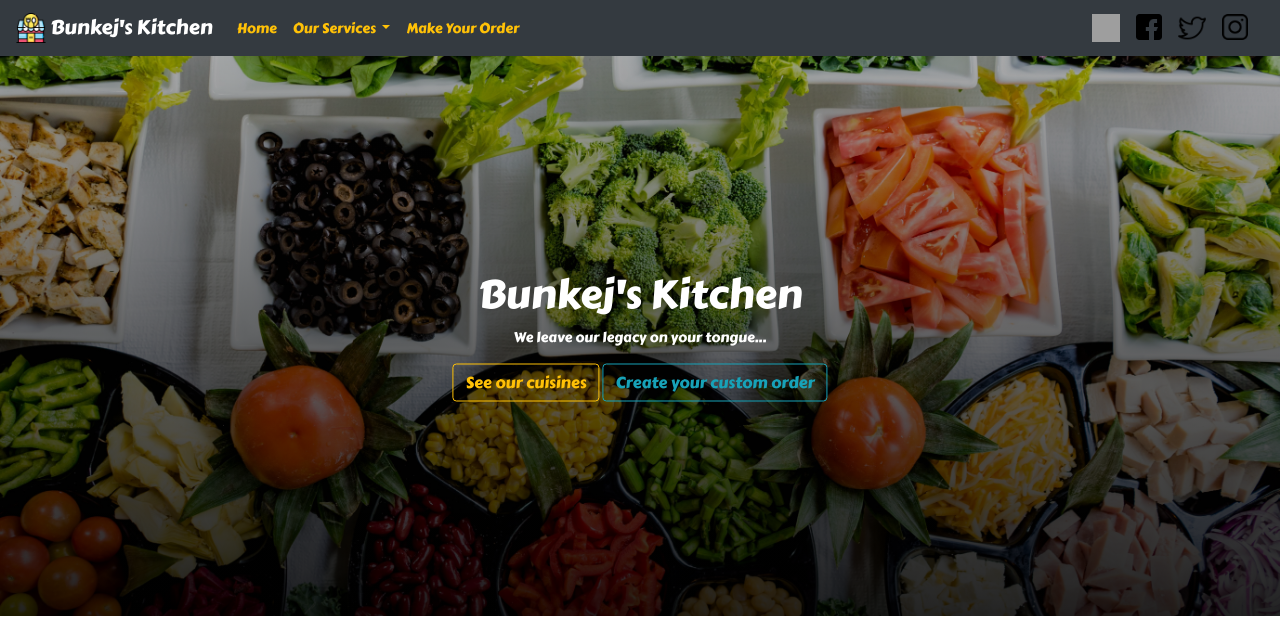
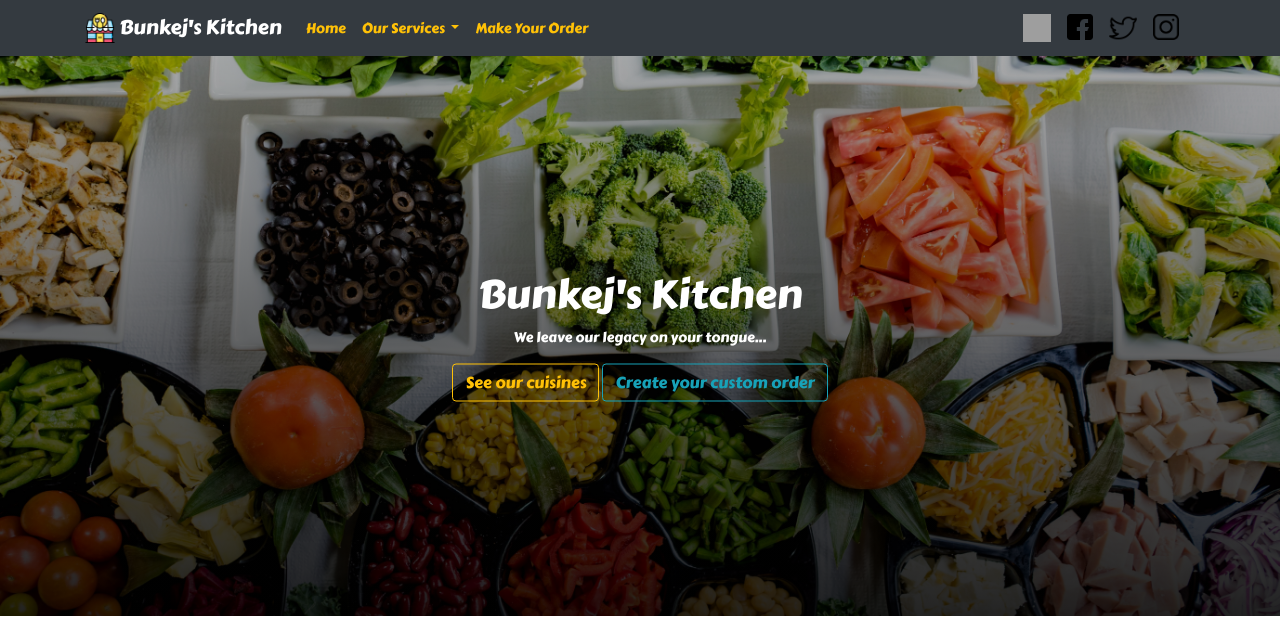
Before and after one commit to EnifeniK/fastfood-project, a Django app: page / in a window 1280 px wide. Shown: the top 620 px of the page. Run offline with Django 3.2, Linux system fonts and the light colour scheme; some libraries are stand-ins or nearby versions; grey boxes are pictures that could not be loaded.

Commit message:
finally gotten the navbar toggler to work

```diff
--- a/food/static/food/custom.css
+++ b/food/static/food/custom.css
@@ -6,9 +6,6 @@
     color: white!important;
 }
 
-div.dropdown-backdrop {
-    z-index: -1;
-}
 
 body {
    font-family: 'Carter One', cursive;font-size:14px
@@ -76,7 +73,7 @@ body, html {
 /* Place text in the middle of the image */
 .hero-text {
   text-align: center;
-  position: absolute;
+  position: relative;
   top: 50%;
   left: 50%;
   transform: translate(-50%, -50%);
--- a/food/templates/food/base.html
+++ b/food/templates/food/base.html
@@ -5,7 +5,7 @@
 <head>
     <!-- Required meta tags -->
     <meta charset="utf-8">
-    <meta name="viewport" content="width=device-width, initial-scale=1, shrink-to-fit=no, maximum-scale=1.0, user-scalable=no">
+    <meta name="viewport" content="width=device-width, initial-scale=1, shrink-to-fit=no">
 
     <!-- Bootstrap CSS -->
     <link rel="stylesheet" href="https://stackpath.bootstrapcdn.com/bootstrap/4.4.1/css/bootstrap.min.css" integrity="sha384-Vkoo8x4CGsO3+Hhxv8T/Q5PaXtkKtu6ug5TOeNV6gBiFeWPGFN9MuhOf23Q9Ifjh" crossorigin="anonymous">
@@ -19,17 +19,21 @@
 
     <title>Bunkej Kitchen</title>
 </head>
+
 <body>
-<nav class="navbar navbar-expand-md navbar-dark bg-dark">
-    <a class="navbar-brand" href="{% url 'home' %}"><img src="{% static "food/restaurant.png" %}" width="30" height="30" class="d-inline-block align-top" alt="Nick's Logo">
-        <span>Bunkej's Kitchen</span></a>
+<nav id="topNav" class="navbar navbar-expand-md navbar-dark bg-dark">
+<div class="container">
+    <a class="navbar-brand" href="{% url 'home' %}">
+        <img src="{% static "food/restaurant.png" %}" width="30" height="30" class="d-inline-block align-top" alt="Bunkej's Kitchen Logo">
+        <span>Bunkej's Kitchen</span>
+    </a>
     <button class="navbar-toggler" type="button" data-toggle="collapse" data-target="#navbarNav" aria-controls="navbarNav" aria-expanded="false" aria-label="Toggle navigation">
         <span class="navbar-toggler-icon"></span>
     </button>
-    <div class="collapse navbar-collapse text-center"  id="navbarNavDropdown">
+    <div class="collapse navbar-collapse text-center"  id="navbarNav">
         <ul class="navbar-nav">
-            <li class="nav-item active">
-                <a class="nav-link" href="{% url 'home' %}">Home<span class="sr-only"> </span></a>
+            <li class="nav-item">
+                <a class="nav-link" href="{% url 'home' %}">Home</a>
             </li>
             <li class="nav-item dropdown">
                 <a class="nav-link dropdown-toggle" href="#" id="navbarDropdownMenuLink" role="button" data-bs-toggle="dropdown" aria-expanded="false">
@@ -40,12 +44,14 @@
                     <li><a class="dropdown-item" href="{% url 'promises' %}">Our Ps</a></li>
                     <li><a class="dropdown-item" href="{% url 'mealpage' %}">See our Cuisines</a></li>
                 </ul>
+            </li>
             <li class="nav-item">
                 <a class="nav-link" href="{% url 'orderpage' %}">Make Your Order</a>
             </li>
-            </li>
+
         </ul>
-    </div>
+
+
     <ul class="navbar-nav ml-auto">
         <a class="navbar-brand" href="{% static "food/certificate.png" %}" target="_blank"><img src="{% static "food/certificate3.png" %}" width="28" height="28" class="d-inline-block align-top" alt="Nick's Logo"></a>
         <a class="navbar-brand" href="https://www.facebook.com/olubunmimoronkeji.enifeni" target="_blank"><img src="{% static "food/facebook1.png" %}" width="26" height="26" class="d-inline-block align-top" alt="Nick's Logo"></a>
@@ -53,100 +59,19 @@
         <a class="navbar-brand" href="https://www.instagram.com/olubunmienifeni/" target="_blank"><img src="{% static "food/instagram3.png" %}" width="26" height="26" class="d-inline-block align-top" alt="Nick's Logo"></a>
     </ul>
     </div>
+</div>
 </nav>
 
 {% block content %}{% endblock %}
 
+
 <!-- Optional JavaScript; choose one of the two! -->
 
 <!-- Option 1: Bootstrap Bundle with Popper -->
+<script src="https://code.jquery.com/jquery-3.4.1.slim.min.js" integrity="sha384-J6qa4849blE2+poT4WnyKhv5vZF5SrPo0iEjwBvKU7imGFAV0wwj1yYfoRSJoZ+n" crossorigin="anonymous"></script>
+<script src="https://cdn.jsdelivr.net/npm/popper.js@1.16.0/dist/umd/popper.min.js" integrity="sha384-Q6E9RHvbIyZFJoft+2mJbHaEWldlvI9IOYy5n3zV9zzTtmI3UksdQRVvoxMfooAo" crossorigin="anonymous"></script>
+<script src="https://stackpath.bootstrapcdn.com/bootstrap/4.4.1/js/bootstrap.min.js" integrity="sha384-wfSDF2E50Y2D1uUdj0O3uMBJnjuUD4Ih7YwaYd1iqfktj0Uod8GCExl3Og8ifwB6" crossorigin="anonymous"></script>
 <script src="https://cdn.jsdelivr.net/npm/bootstrap@5.0.1/dist/js/bootstrap.bundle.min.js" integrity="sha384-gtEjrD/SeCtmISkJkNUaaKMoLD0//ElJ19smozuHV6z3Iehds+3Ulb9Bn9Plx0x4" crossorigin="anonymous"></script>
 
-<!-- Option 2: Separate Popper and Bootstrap JS -->
-<!--
-<script src="https://cdn.jsdelivr.net/npm/@popperjs/core@2.9.2/dist/umd/popper.min.js" integrity="sha384-IQsoLXl5PILFhosVNubq5LC7Qb9DXgDA9i+tQ8Zj3iwWAwPtgFTxbJ8NT4GN1R8p" crossorigin="anonymous"></script>
-<script src="https://cdn.jsdelivr.net/npm/bootstrap@5.0.1/dist/js/bootstrap.min.js" integrity="sha384-Atwg2Pkwv9vp0ygtn1JAojH0nYbwNJLPhwyoVbhoPwBhjQPR5VtM2+xf0Uwh9KtT" crossorigin="anonymous"></script>
--->
 </body>
 </html>
-
-<!--<html>-->
-<!--<body>-->
-<!--<div class="footer-basic">-->
-<!--    <footer>-->
-<!--        <div class="social"><a href="https://www.instagram.com/enifeni_kehinde/"><i class="icon ion-social-instagram"></i></a><a href="#"><i class="icon ion-social-twitter"></i></a><a href="#"><i class="icon ion-social-facebook"></i></a></div>-->
-<!--        <ul class="list-inline">-->
-<!--            <li class="list-inline-item"><a href="{% url 'home' %}">Home</a></li>-->
-<!--            <li class="list-inline-item"><a href="{% url 'orderpage' %}">Contact</a></li>-->
-<!--            <li class="list-inline-item"><a href="{% url 'aboutpage' %}">About</a></li>-->
-
-
-<!--        </ul>-->
-<!--        <p class="copyright">Bunkej's Kitchen © 2021. All rights reserved</p>-->
-<!--    </footer>-->
-<!--</div>-->
-<!--<script src="https://cdnjs.cloudflare.com/ajax/libs/jquery/3.2.1/jquery.min.js"></script>-->
-<!--<script src="https://cdnjs.cloudflare.com/ajax/libs/twitter-bootstrap/4.1.3/js/bootstrap.bundle.min.js"></script>-->
-<!--</body>-->
-
-<!--</html>-->
-
-
-
-
-
-<!--&lt;!&ndash; Footer &ndash;&gt;-->
-<!--<footer class="bg-dark text-center text-white">-->
-<!--    &lt;!&ndash; Grid container &ndash;&gt;-->
-<!--    <div class="container p-4">-->
-<!--        &lt;!&ndash; Section: Social media &ndash;&gt;-->
-<!--        <section class="mb-4">-->
-<!--            &lt;!&ndash; Facebook &ndash;&gt;-->
-<!--            <a class="btn btn-outline-light btn-floating m-1" href="#!" role="button"-->
-<!--            ><i class="fab fa-facebook-f"></i-->
-<!--            ></a>-->
-
-<!--            &lt;!&ndash; Twitter &ndash;&gt;-->
-<!--            <a class="btn btn-outline-light btn-floating m-1" href="#!" role="button"-->
-<!--            ><i class="fab fa-twitter"></i-->
-<!--            ></a>-->
-
-
-<!--            &lt;!&ndash; Instagram &ndash;&gt;-->
-<!--            <a class="btn btn-outline-light btn-floating m-1" href="#!" role="button"-->
-<!--            ><i class="fab fa-instagram"></i-->
-<!--            ></a>-->
-
-<!--        </section>-->
-<!--        &lt;!&ndash; Section: Social media &ndash;&gt;-->
-
-<!--        &lt;!&ndash; Section: Text &ndash;&gt;-->
-<!--        <section class="mb-4">-->
-<!--            <h2>-->
-<!--                Bunkej's Kitchen-->
-<!--            </h2>-->
-<!--            <p>we leave our legacy on your tongue...</p>-->
-<!--        </section>-->
-<!--        &lt;!&ndash; Section: Text &ndash;&gt;-->
-
-<!--                <ul class="list-inline">-->
-<!--                    <li class="list-inline-item"><a href="{% url 'home' %}">Home</a></li>-->
-<!--                    <li class="list-inline-item"><a href="{% url 'orderpage' %}">Contact</a></li>-->
-<!--                    <li class="list-inline-item"><a href="{% url 'aboutpage' %}">About</a></li>-->
-<!--                </ul>-->
-<!--                &lt;!&ndash;Grid column&ndash;&gt;-->
-<!--            </div>-->
-<!--            &lt;!&ndash;Grid row&ndash;&gt;-->
-<!--        </section>-->
-<!--        &lt;!&ndash; Section: Links &ndash;&gt;-->
-<!--    </div>-->
-<!--    &lt;!&ndash; Grid container &ndash;&gt;-->
-
-<!--    &lt;!&ndash; Copyright &ndash;&gt;-->
-<!--    <div class="text-center p-3" style="background-color: rgba(0, 0, 0, 0.2);">-->
-<!--        © 2020 Copyright.-->
-<!--        <a class="text-white" href="https://mdbootstrap.com/">Bunkej's Kitchen</a>-->
-<!--    </div>-->
-<!--    &lt;!&ndash; Copyright &ndash;&gt;-->
-<!--</footer>-->
-<!--&lt;!&ndash; Footer &ndash;&gt;-->
```
